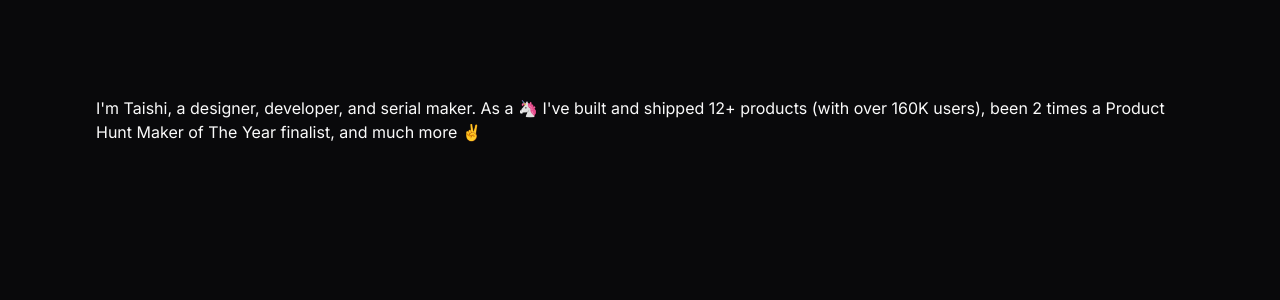
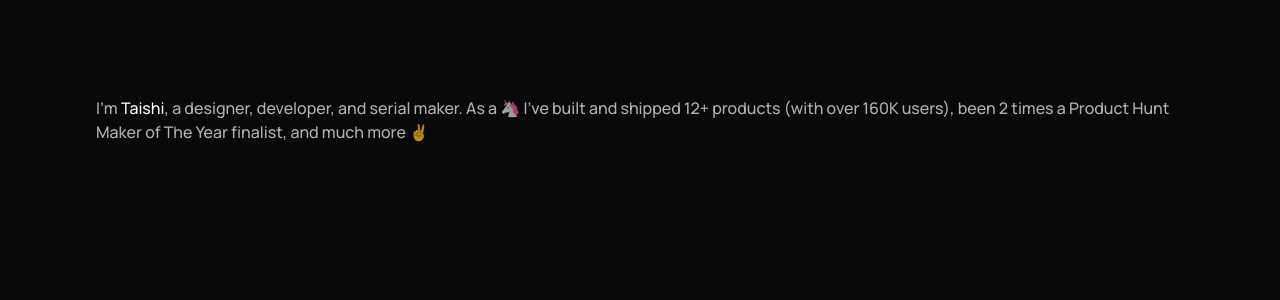
Before and after one commit to taishikato/portfolio-2, a Next.js app: page / in a window 1280 px wide. Shown: the top 300 px of the page. Built offline with nearby package versions, Linux system fonts and the light colour scheme.

Commit message:
add default font size and weight

```diff
--- a/src/app/layout.tsx
+++ b/src/app/layout.tsx
@@ -1,9 +1,11 @@
 import type { Metadata } from "next";
-import { Inter } from "next/font/google";
+import { Inter, Manrope } from "next/font/google";
 import "./globals.css";
 import { ThemeProvider } from "@/components/theme-provider";
+import { cn } from "@/lib/utils";
 
 const inter = Inter({ subsets: ["latin"] });
+const manrope = Manrope({ subsets: ["latin"] });
 
 export const metadata: Metadata = {
   title: "Create Next App",
@@ -17,7 +19,7 @@ export default function RootLayout({
 }>) {
   return (
     <html lang="en">
-      <body className={inter.className}>
+      <body className={cn(manrope.className, "font-base font-medium")}>
         <ThemeProvider
           attribute="class"
           defaultTheme="dark"
--- a/src/app/page.tsx
+++ b/src/app/page.tsx
@@ -3,10 +3,11 @@ import Image from "next/image";
 export default function Home() {
   return (
     <main className="flex min-h-screen flex-col items-center justify-between p-24">
-      <h1>
-        I'm Taishi, a designer, developer, and serial maker. As a 🦄 I've built
-        and shipped 12+ products (with over 160K users), been 2 times a Product
-        Hunt Maker of The Year finalist, and much more ✌
+      <h1 className="text-secondary-foreground/70">
+        I'm <span className="text-primary">Taishi</span>, a designer, developer,
+        and serial maker. As a 🦄 I've built and shipped 12+ products (with over
+        160K users), been 2 times a Product Hunt Maker of The Year finalist, and
+        much more ✌
       </h1>
     </main>
   );
```
